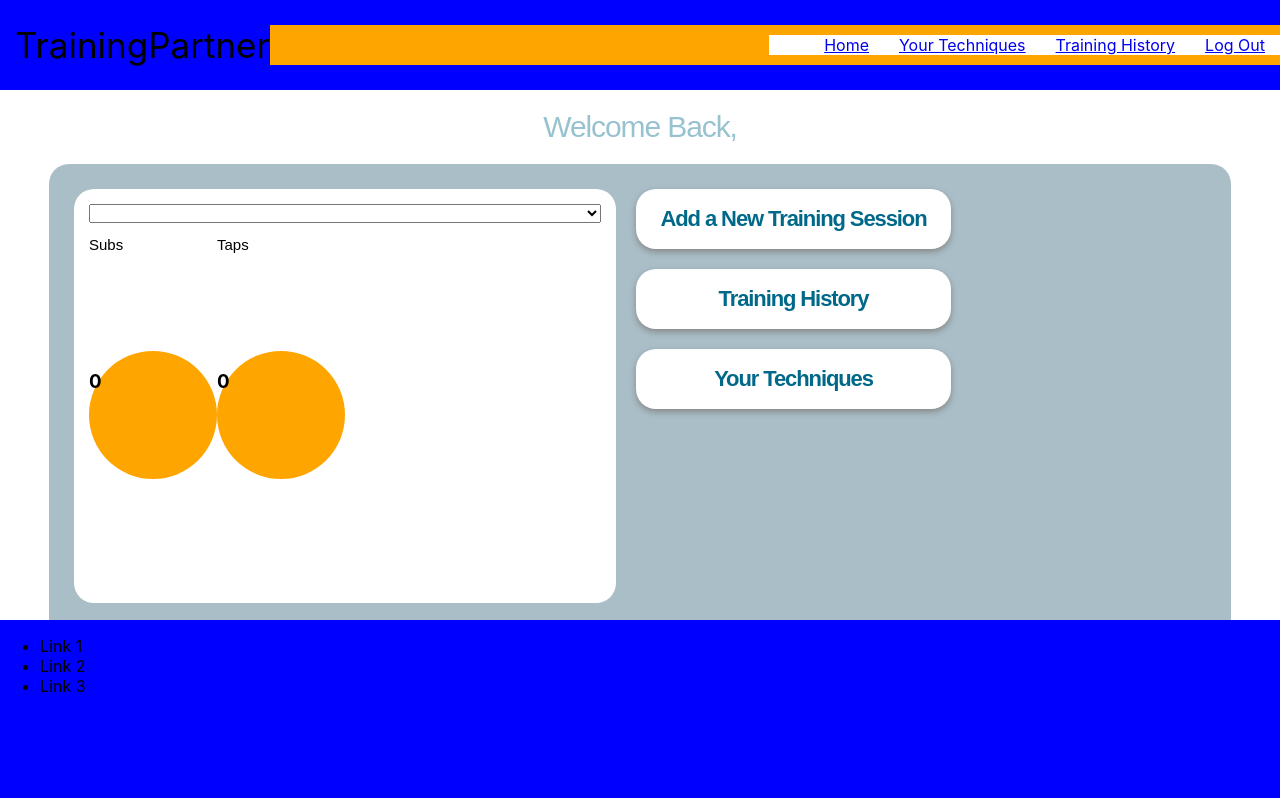
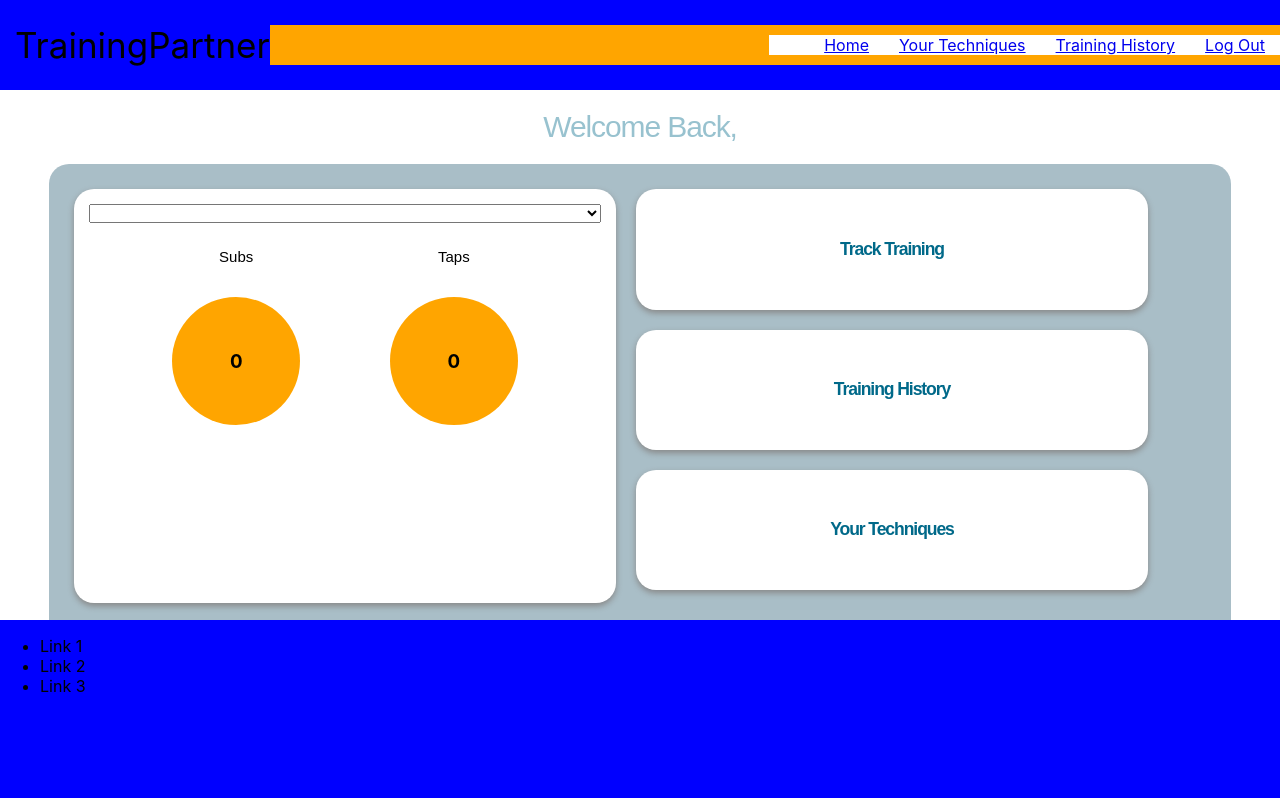
Before and after one commit to mercuryfillings/training-partner, a React (Create React App) app in the folder client/: page /home in a window 1280 px wide. Shown: the top 798 px of the page. Built offline with nearby package versions, Linux system fonts and the light colour scheme; no server answers.

Commit message:
More styling done on home

```diff
--- a/client/src/Components/Home/Home.jsx
+++ b/client/src/Components/Home/Home.jsx
@@ -45,7 +45,7 @@ export default function Home(props) {
           </div>
         </div>
         <div className="button-container">
-          <button className="button">Add a New Training Session</button>
+          <button className="button">Track Training</button>
           <button className="button">Training History</button>
           <button className="button">Your Techniques</button>
         </div>
--- a/client/src/Components/Home/Home.scss
+++ b/client/src/Components/Home/Home.scss
@@ -1,6 +1,6 @@
 .button {
-  height: 60px;
-  width: 315px;
+  height: 9.4vw;
+  width: 40vw;
   border-radius: 20px;
   border: none;
   background-color: #ffffff;
@@ -8,7 +8,7 @@
   margin: 10px;
   color: #006989;
   font-family: arial;
-  font-size: 22px;
+  font-size: 1.1em;
   font-weight: bold;
   padding: 10px;
   letter-spacing: -1.1px;
@@ -29,6 +29,9 @@
   height: 10vw;
   background-color: orange;
   border-radius: 50%;
+  display: flex;
+  justify-content: center;
+  align-items: center;
 }
 
 .data-container {
@@ -40,12 +43,17 @@
   margin: 10px;
   width: 40vw;
   height: 30vw;
+  box-shadow: 0 3px 6px #888888;
 }
 
 .data {
   display: grid;
+  align-self: center;
+  margin: 1vw;
+  row-gap: 10px;
+  column-gap: 7vw;
   grid-template-columns: 10vw 10vw;
-  grid-template-rows: 10vw 10vw;
+  grid-template-rows: 4vw 10vw;
   grid-auto-flow: column;
 }
 
@@ -53,6 +61,7 @@
   font-size: 15px;
   font-weight: 400;
   font-family: arial;
+  justify-self: center;
 }
 
 .welcome {
```
